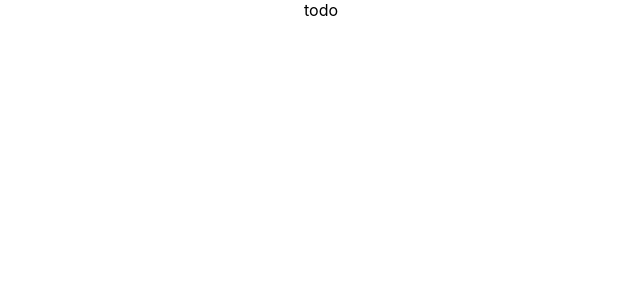
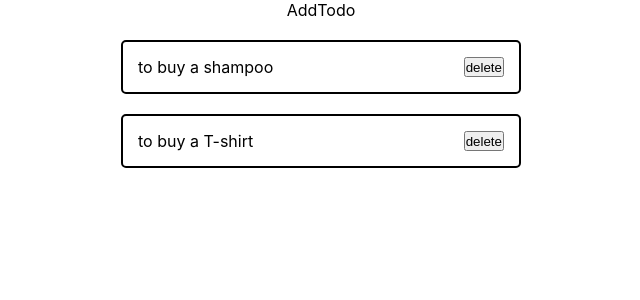
Before and after one commit to kittensgit/todo-with-testing, a React (Create React App) app: page / in a window 1280 px wide. Shown: the top 300 px of the page, without its empty margins (319-959 px from the left). Built offline with nearby package versions, Linux system fonts and the light colour scheme.

Commit message:
create App, AddTodo, Todo, css style, todos

```diff
--- a/src/App.css
+++ b/src/App.css
@@ -1,38 +1,22 @@
-.App {
-  text-align: center;
+* {
+  margin: 0;
+  padding: 0;
+  box-sizing: border-box;
 }
 
-.App-logo {
-  height: 40vmin;
-  pointer-events: none;
+.App {
+  display: flex;
+  justify-content: center;
+  align-items: center;
+  flex-direction: column;
 }
 
-@media (prefers-reduced-motion: no-preference) {
-  .App-logo {
-    animation: App-logo-spin infinite 20s linear;
-  }
+.todo {
+  display: flex;
+  border: 2px solid #000000;
+  border-radius: 5px;
+  padding: 15px;
+  margin-top: 20px;
+  width: 400px;
+  justify-content: space-between;
 }
-
-.App-header {
-  background-color: #282c34;
-  min-height: 100vh;
-  display: flex;
-  flex-direction: column;
-  align-items: center;
-  justify-content: center;
-  font-size: calc(10px + 2vmin);
-  color: white;
-}
-
-.App-link {
-  color: #61dafb;
-}
-
-@keyframes App-logo-spin {
-  from {
-    transform: rotate(0deg);
-  }
-  to {
-    transform: rotate(360deg);
-  }
-}
--- a/src/App.js
+++ b/src/App.js
@@ -1,9 +1,18 @@
 import './App.css';
+import AddTodo from './components/AddTodo/AddTodo';
+import Todolist from './components/TodoList/Todolist';
 
 function App() {
+
+  const todos = [
+    { id: 1, title: 'to buy a shampoo' },
+    { id: 2, title: 'to buy a T-shirt' },
+  ]
+
   return (
     <div className="App">
-      todo
+      <AddTodo />
+      <Todolist todos={todos} />
     </div>
   );
 }
--- /dev/null
+++ b/src/components/AddTodo/AddTodo.jsx
@@ -0,0 +1,9 @@
+import React from 'react'
+
+const AddTodo = () => {
+    return (
+        <div>AddTodo</div>
+    )
+}
+
+export default AddTodo
--- /dev/null
+++ b/src/components/Todo/Todo.jsx
@@ -0,0 +1,12 @@
+import React from 'react'
+
+const Todo = ({title}) => {
+    return (
+        <div className='todo'>
+            <p>{title}</p>
+            <button>delete</button>
+        </div>
+    )
+}
+
+export default Todo
--- /dev/null
+++ b/src/components/TodoList/Todolist.jsx
@@ -0,0 +1,14 @@
+import React from 'react'
+import Todo from '../Todo/Todo'
+
+const Todolist = ({ todos }) => {
+    return (
+        <div>
+            {todos.map(t => (
+                <Todo key={t.id} title={t.title}/>
+            ))}
+        </div>
+    )
+}
+
+export default Todolist
```
